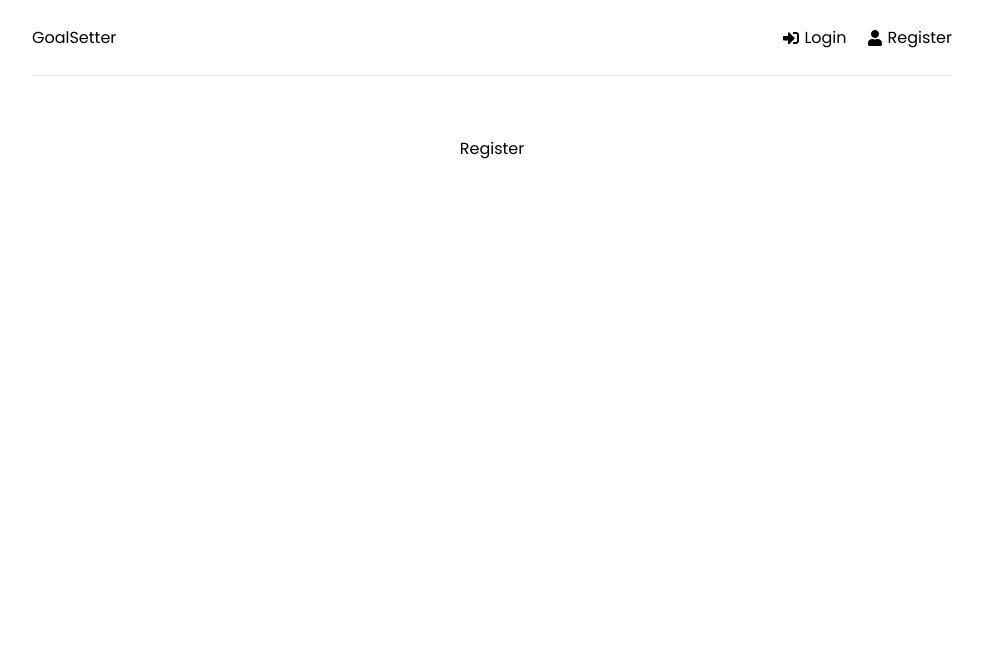
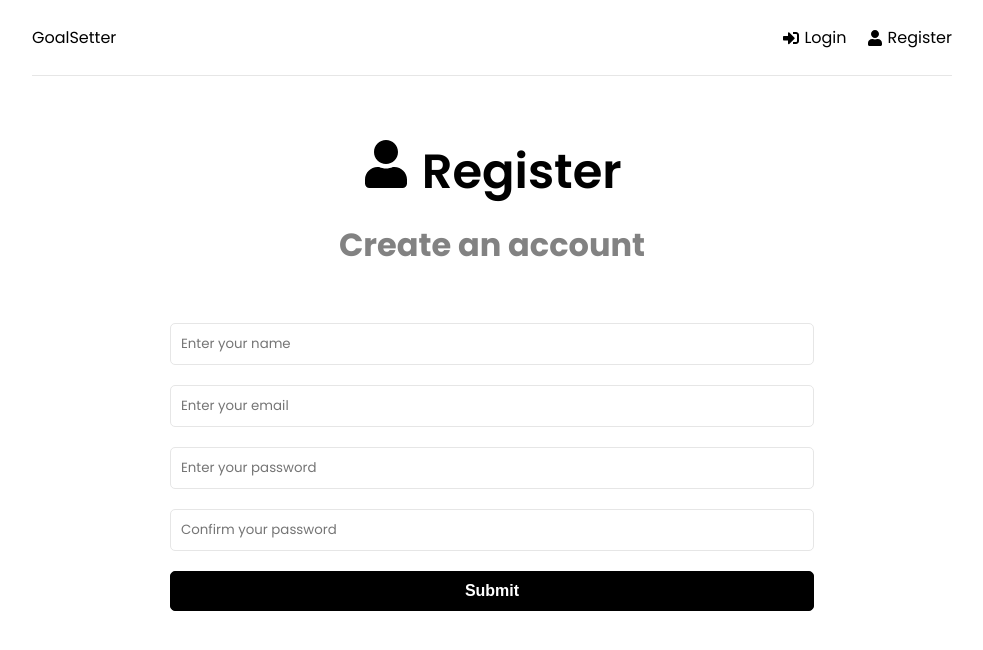
Before and after one commit to danielkim2711/goal-setter-app, a React (Create React App) app in the folder frontend/: page /register in a window 1280 px wide. Shown: the top 650 px of the page, without its empty margins (148-1131 px from the left). Built offline with nearby package versions, Linux system fonts and the light colour scheme.

Commit message:
Define register page

```diff
--- a/frontend/package.json
+++ b/frontend/package.json
@@ -12,7 +12,8 @@
     "react-icons": "^4.3.1",
     "react-redux": "^7.2.8",
     "react-router-dom": "^6.3.0",
-    "react-scripts": "5.0.0"
+    "react-scripts": "5.0.0",
+    "react-toastify": "^8.2.0"
   },
   "scripts": {
     "start": "react-scripts start",
--- a/frontend/src/App.js
+++ b/frontend/src/App.js
@@ -1,4 +1,6 @@
 import { BrowserRouter as Router, Routes, Route } from 'react-router-dom';
+import { ToastContainer } from 'react-toastify';
+import 'react-toastify/dist/ReactToastify.css';
 
 import Header from './components/Header';
 
@@ -9,6 +11,7 @@
 
 function App() {
   return (
+    <>
       <Router>
         <div class='container'>
           <Header />
@@ -20,6 +23,8 @@
           </Routes>
         </div>
       </Router>
+      <ToastContainer />
+    </>
   );
 }
 
--- a/frontend/src/pages/Register.jsx
+++ b/frontend/src/pages/Register.jsx
@@ -1,5 +1,95 @@
+import { useState, useEffect } from 'react';
+import { FaUser } from 'react-icons/fa';
+import { toast } from 'react-toastify';
+
 const Register = () => {
-  return <div>Register</div>;
+  const [formData, setFormData] = useState({
+    name: '',
+    email: '',
+    password: '',
+    confirmedPassword: '',
+  });
+  const { name, email, password, confirmedPassword } = formData;
+
+  const handleChange = (e) => {
+    setFormData((prevState) => ({
+      ...prevState,
+      [e.target.id]: e.target.value,
+    }));
+  };
+
+  const handleSubmit = (e) => {
+    e.preventDefault();
+
+    if (password !== confirmedPassword) {
+      toast.error('Passwords do not match');
+    }
+  };
+
+  return (
+    <>
+      <section className='heading'>
+        <h1>
+          <FaUser /> Register
+        </h1>
+        <p>Create an account</p>
+      </section>
+
+      <section className='form'>
+        <form onSubmit={handleSubmit}>
+          <div className='form-group'>
+            <input
+              type='text'
+              className='form-control'
+              id='name'
+              value={name}
+              placeholder='Enter your name'
+              onChange={handleChange}
+              required
+            />
+          </div>
+          <div className='form-group'>
+            <input
+              type='email'
+              className='form-control'
+              id='email'
+              value={email}
+              placeholder='Enter your email'
+              onChange={handleChange}
+              required
+            />
+          </div>
+          <div className='form-group'>
+            <input
+              type='password'
+              className='form-control'
+              id='password'
+              value={password}
+              placeholder='Enter your password'
+              onChange={handleChange}
+              required
+            />
+          </div>
+          <div className='form-group'>
+            <input
+              type='password'
+              className='form-control'
+              id='confirmedPassword'
+              value={confirmedPassword}
+              placeholder='Confirm your password'
+              onChange={handleChange}
+              required
+            />
+          </div>
+          <div className='form-group'>
+            <button type='submit' className='btn btn-block'>
+              Submit
+            </button>
+          </div>
+        </form>
+      </section>
+    </>
+  );
 };
 
 export default Register;
```
Also changed, not shown: 1 other file (tests, documents, lock files or other folders). Lines whose indentation alone changed are shown as unchanged.
